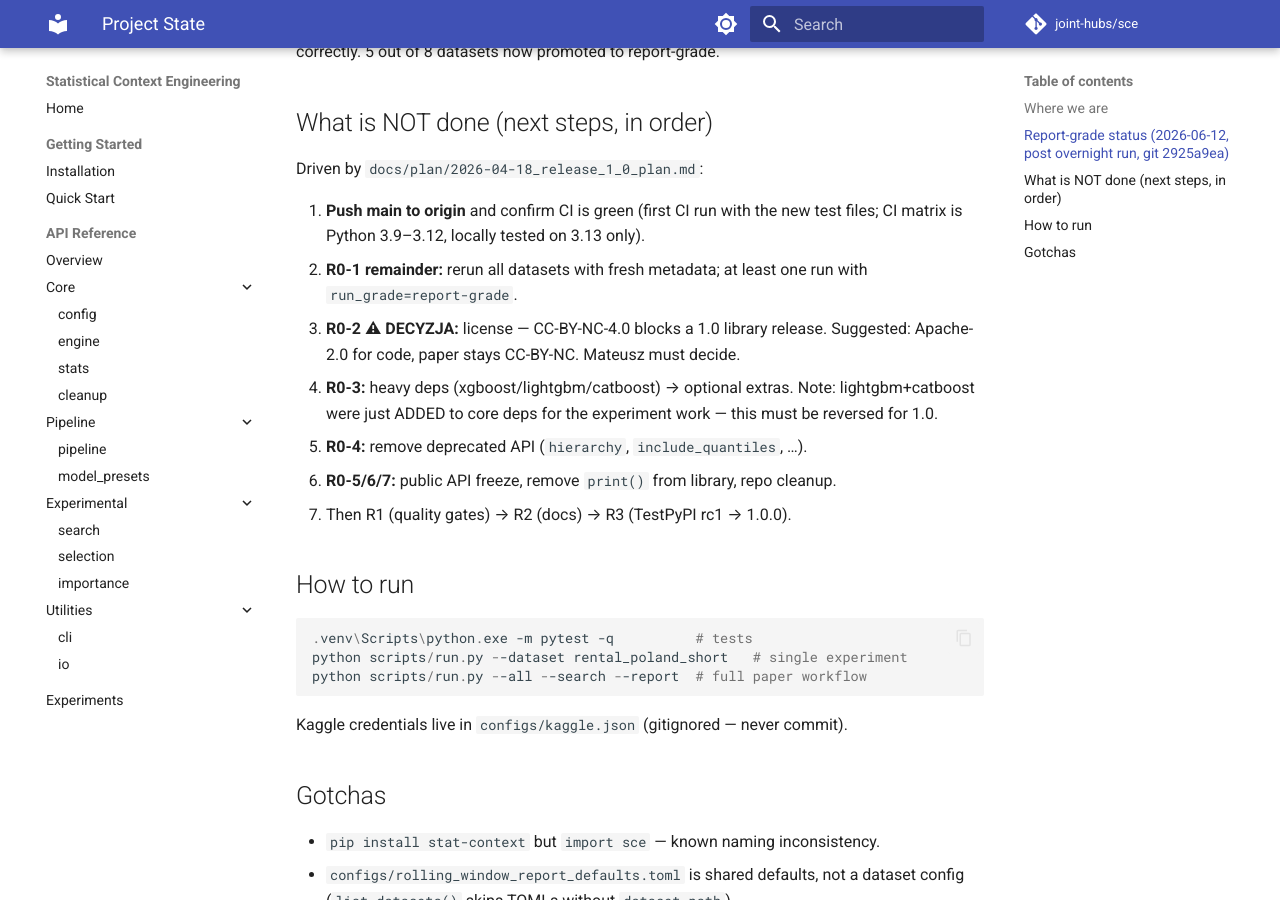
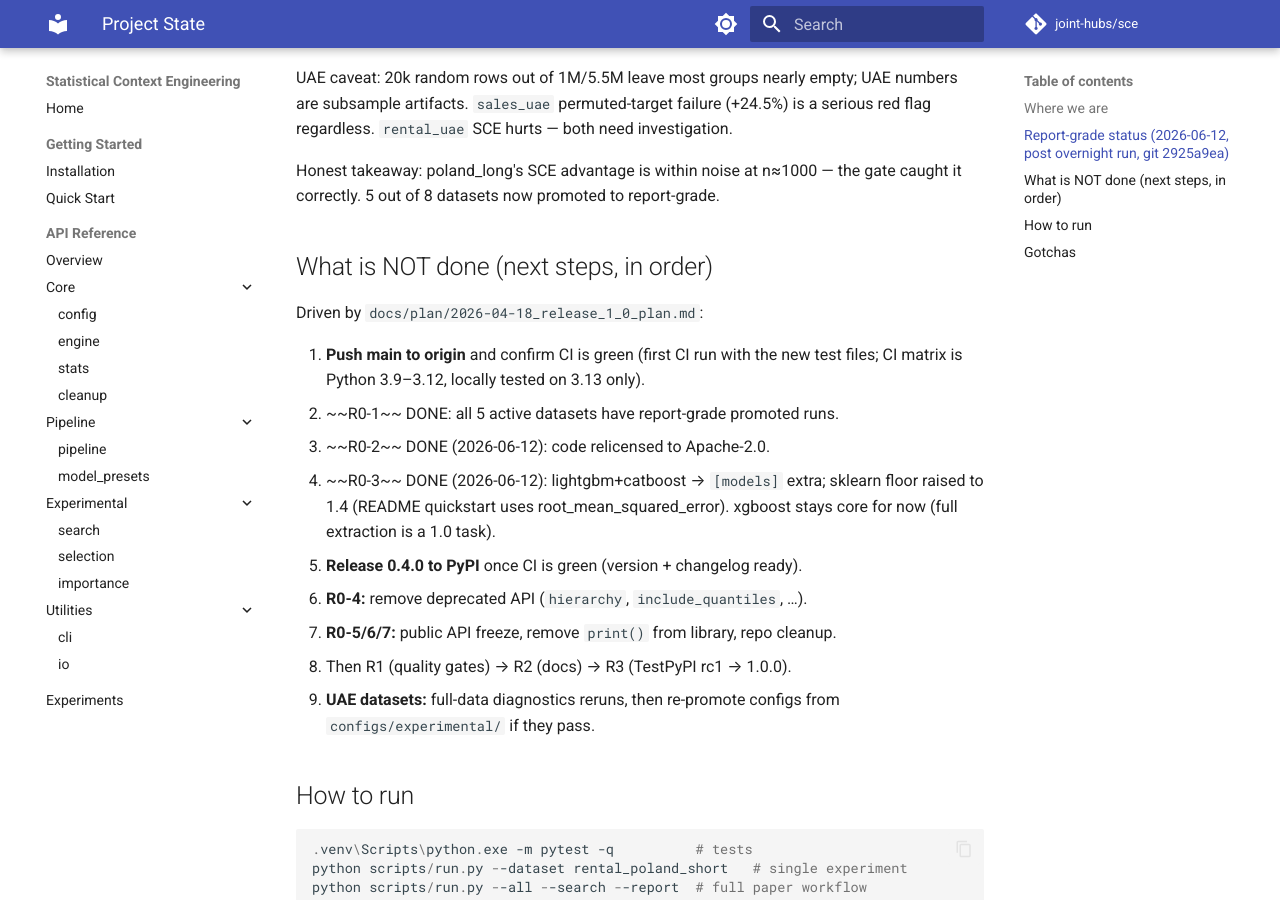
Before and after one commit to joint-hubs/sce, an MkDocs documentation site: the page built from docs/STATE.md, in a window 1280 px wide and 900 px high, scrolled down 1880 px. Built offline with MkDocs 1.6.1 and Material for MkDocs 9.7.7, drawn with Linux system fonts in a browser that asks for light colours; comment, search, counter and statistics services are not loaded; some of the changed text lies outside the part shown.

Commit message:
docs: update STATE for 0.4.0 prep (license, extras, experimental configs)

```diff
--- a/docs/STATE.md
+++ b/docs/STATE.md
@@ -5,7 +5,12 @@
 
 ## Where we are
 
-- **Version:** 0.3.5 on PyPI (`stat-context`), `import sce`.
+- **Version:** 0.4.0 prepared locally (PyPI still at 0.3.5); `pip install stat-context`, `import sce`.
+- **License:** code relicensed to **Apache-2.0** (2026-06-12); paper stays CC-BY-NC.
+- **Active benchmark set (5):** rental_poland_short, melbourne_housing,
+  m5_store_dept_daily, walmart_weekly, rossmann_daily — all report-grade
+  PROMOTED. Blocked configs moved to `configs/experimental/` (poland_long,
+  sales_uae, rental_uae) pending full-data reruns.
 - **Paper context:** ICML rebuttal plans from 2026-03-29 in `docs/plan/`.
 - **Leakage-safe remediation plan** (`docs/plan/2026-04-18_leakage_safe_remediation_plan.md`):
   **DONE** — all P0/P1/P2 tasks implemented and committed (2026-06-11).
@@ -62,16 +67,17 @@
 
 1. **Push main to origin** and confirm CI is green (first CI run with the new
    test files; CI matrix is Python 3.9–3.12, locally tested on 3.13 only).
-2. **R0-1 remainder:** rerun all datasets with fresh metadata; at least one run
-   with `run_grade=report-grade`.
-3. **R0-2 ⚠ DECYZJA:** license — CC-BY-NC-4.0 blocks a 1.0 library release.
-   Suggested: Apache-2.0 for code, paper stays CC-BY-NC. Mateusz must decide.
-4. **R0-3:** heavy deps (xgboost/lightgbm/catboost) → optional extras.
-   Note: lightgbm+catboost were just ADDED to core deps for the experiment work —
-   this must be reversed for 1.0.
-5. **R0-4:** remove deprecated API (`hierarchy`, `include_quantiles`, …).
-6. **R0-5/6/7:** public API freeze, remove `print()` from library, repo cleanup.
-7. Then R1 (quality gates) → R2 (docs) → R3 (TestPyPI rc1 → 1.0.0).
+2. ~~R0-1~~ DONE: all 5 active datasets have report-grade promoted runs.
+3. ~~R0-2~~ DONE (2026-06-12): code relicensed to Apache-2.0.
+4. ~~R0-3~~ DONE (2026-06-12): lightgbm+catboost → `[models]` extra;
+   sklearn floor raised to 1.4 (README quickstart uses root_mean_squared_error).
+   xgboost stays core for now (full extraction is a 1.0 task).
+5. **Release 0.4.0 to PyPI** once CI is green (version + changelog ready).
+6. **R0-4:** remove deprecated API (`hierarchy`, `include_quantiles`, …).
+7. **R0-5/6/7:** public API freeze, remove `print()` from library, repo cleanup.
+8. Then R1 (quality gates) → R2 (docs) → R3 (TestPyPI rc1 → 1.0.0).
+9. **UAE datasets:** full-data diagnostics reruns, then re-promote configs from
+   `configs/experimental/` if they pass.
 
 ## How to run
 
```
